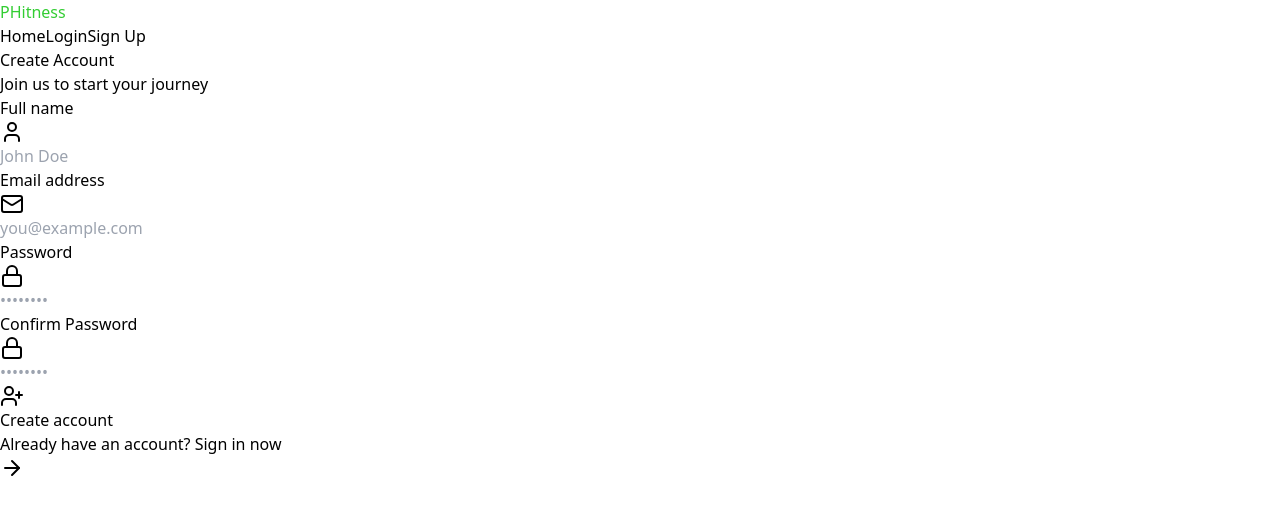
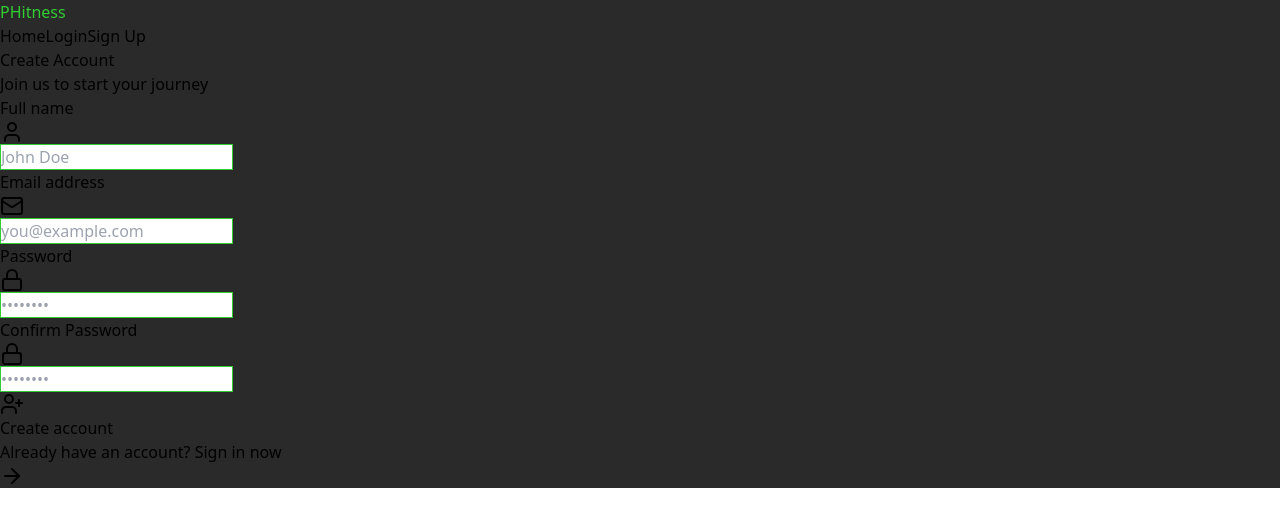
Before and after one commit to EvanHarlan/PHitness, a React (Vite) app in the folder frontend/: page /signup in a window 1280 px wide. Shown: the top 526 px of the page. Built offline with nearby package versions, Linux system fonts and the light colour scheme; no server answers.

Commit message:
Touched up color scheme

```diff
--- a/frontend/package.json
+++ b/frontend/package.json
@@ -33,6 +33,6 @@
     "globals": "^15.15.0",
     "postcss": "^8.5.3",
     "tailwindcss": "^3.4.17",
-    "vite": "^6.2.0"
+    "vite": "^6.2.1"
   }
 }
--- a/frontend/src/components/LoadingSpinner.jsx
+++ b/frontend/src/components/LoadingSpinner.jsx
@@ -1,9 +1,10 @@
 const LoadingSpinner = () => {
 	return (
-		<div className='flex items-center justify-center min-h-screen bg-gray-900'>
+		<div className='flex items-center justify-center min-h-screen bg-gray-900'
+		>
 			<div className='relative'>
-				<div className='w-20 h-20 border-red-200 border-2 rounded-full' />
-				<div className='w-20 h-20 border-red-500 border-t-2 animate-spin rounded-full absolute left-0 top-0' />
+				<div className='w-20 h-20 border-green-200 border-2 rounded-full' />
+				<div className='w-20 h-20 border-green-500 border-t-2 animate-spin rounded-full absolute left-0 top-0' />
 				<div className='sr-only'>Loading</div>
 			</div>
 		</div>
--- a/frontend/src/components/NavBar.jsx
+++ b/frontend/src/components/NavBar.jsx
@@ -6,7 +6,10 @@ function Navbar() {
   const { user, logout } = useUserStore();
 
   return (
-    <nav className="bg-gray-800 text-white shadow-md">
+    <nav className=" text-white shadow-md"
+    style={{
+      backgroundColor: COLORS.MEDIUM_GRAY,
+      }}>
       <div className="container mx-auto px-4 py-3 flex justify-between items-center">
         <Link to="/" className="text-xl font-bold" style={{ color: COLORS.NEON_GREEN }}>
           PHitness
--- a/frontend/src/pages/LoginPage.jsx
+++ b/frontend/src/pages/LoginPage.jsx
@@ -1,3 +1,4 @@
+import { COLORS } from '../lib/constants';
 import { useState } from "react";
 import { Link } from "react-router-dom";
 import { LogIn, Mail, Lock, ArrowRight, Loader } from "lucide-react";
@@ -16,10 +17,14 @@ const LoginPage = () => {
   return (
     <div className="min-h-screen bg-[#0a0a0a]/90 flex items-center justify-center p-4">
       <div className="w-full max-w-md">
-        <div className="bg-[#0a0a0a]/90 rounded-2xl shadow-xl overflow-hidden border border-red-800">
+        <div className="bg-[#0a0a0a]/90 rounded-2xl shadow-xl overflow-hidden"
+        style={{
+          backgroundColor: COLORS.MEDIUM_GRAY,
+        }}>
           {/* Header Section */}
-          <div className="bg-gradient-to-r from-red-600 to-red-700 px-8 py-12">
-            <h2 className="text-3xl font-bold text-white text-center">
+          <div className="bg-gradient-to-r from-green-600 to-gray-700 px-8 py-12">
+            <h2 className="text-3xl font-bold text-white text-center"
+            >
               Welcome Back
             </h2>
             <p className="text-red-200 text-center mt-2">
@@ -44,11 +49,16 @@ const LoginPage = () => {
                     required
                     value={email}
                     onChange={(e) => setEmail(e.target.value)}
-                    className="block w-full pl-10 px-3 py-3 border border-red-600 rounded-xl
+                    className="block w-full pl-10 px-3 py-3 rounded-xl
                     bg-[#0a0a0a]/90 text-gray-100 placeholder-gray-400
-                    focus:outline-none focus:ring-2 focus:ring-red-500
+                    focus:outline-none
                     focus:border-transparent transition duration-200"
                     placeholder="you@example.com"
+                    style={{
+
+                      borderColor: COLORS.NEON_GREEN,
+                      borderWidth: '1px'
+                    }}
                   />
                 </div>
               </div>
@@ -67,11 +77,16 @@ const LoginPage = () => {
                     required
                     value={password}
                     onChange={(e) => setPassword(e.target.value)}
-                    className="block w-full pl-10 px-3 py-3 border border-red-600 rounded-xl
+                    className="block w-full pl-10 px-3 py-3 border border-gray-600 rounded-xl
                     bg-[#0a0a0a]/90 text-gray-100 placeholder-gray-400
-                    focus:outline-none focus:ring-2 focus:ring-red-500
+                    focus:outline-none focus:ring-2 focus:ring-gray-500
                     focus:border-transparent transition duration-200"
                     placeholder="••••••••"
+                    style={{
+
+                      borderColor: COLORS.NEON_GREEN,
+                      borderWidth: '1px'
+                    }}
                   />
                 </div>
               </div>
@@ -80,10 +95,13 @@ const LoginPage = () => {
                 type="submit"
                 disabled={loading}
                 className="w-full py-3 px-4 flex justify-center items-center bg-gradient-to-r
-                from-red-600 to-red-700 hover:from-red-700 hover:to-red-800
+                from-green-600 to-gray-700 hover:from-green-700 hover:to-gray-800
                 text-white text-sm font-semibold rounded-xl shadow-lg hover:shadow-xl
                 transition duration-200 disabled:opacity-50"
-              >
+                style={{
+                  backgroundColor: COLORS.DARK_GRAY,
+
+                }}>
                 {loading ? (
                   <>
                     <Loader className="mr-2 h-5 w-5 animate-spin" />
@@ -103,9 +121,11 @@ const LoginPage = () => {
                 Don't have an account?{" "}
                 <Link
                   to="/signup"
-                  className="font-medium text-red-400 hover:text-red-300
+                  className="font-medium text-gray-400 hover:text-green-300
                   inline-flex items-center transition duration-200"
-                >
+                  style={{
+                    backgroundColor: COLORS.MEDIUM_GRAY,
+                  }}>
                   Create one now
                   <ArrowRight className="ml-1 h-4 w-4" />
                 </Link>
--- a/frontend/src/pages/SignupPage.jsx
+++ b/frontend/src/pages/SignupPage.jsx
@@ -1,3 +1,4 @@
+import { COLORS } from '../lib/constants';
 import { useState } from "react";
 import { Link } from "react-router-dom";
 import { UserPlus, Mail, Lock, User, ArrowRight, Loader } from "lucide-react";
@@ -22,9 +23,13 @@ const SignUpPage = () => {
   return (
     <div className="min-h-screen bg-[#0a0a0a]/90 flex items-center justify-center p-4">
       <div className="w-full max-w-md">
-        <div className="bg-[#0a0a0a]/90 rounded-2xl shadow-xl overflow-hidden border border-red-800">
+        <div className="bg-[#0a0a0a]/90 rounded-2xl shadow-xl overflow-hidden "
+        style={{
+          backgroundColor: COLORS.MEDIUM_GRAY,
+        }}>
+
           {/* Header Section */}
-          <div className="bg-gradient-to-r from-red-600 to-red-700 px-8 py-12">
+          <div className="bg-gradient-to-r from-green-600 to-gray-700 px-8 py-12">
             <motion.div
               initial={{ opacity: 0, y: -20 }}
               animate={{ opacity: 1, y: 0 }}
@@ -60,12 +65,16 @@ const SignUpPage = () => {
                       required
                       value={formData.name}
                       onChange={(e) => setFormData({ ...formData, name: e.target.value })}
-                      className="block w-full pl-10 px-3 py-3 border border-red-600 rounded-xl
+                      className="block w-full pl-10 px-3 py-3 rounded-xl
                       bg-[#0a0a0a]/90 text-gray-100 placeholder-gray-400
-                      focus:outline-none focus:ring-2 focus:ring-red-500 focus:border-transparent
+                      focus:outline-none focus:border-transparent
                       transition duration-200"
                       placeholder="John Doe"
-                    />
+                      style={{
+
+                        borderColor: COLORS.NEON_GREEN,
+                        borderWidth: '1px'
+                      }}/>
                   </div>
                 </div>
 
@@ -83,12 +92,16 @@ const SignUpPage = () => {
                       required
                       value={formData.email}
                       onChange={(e) => setFormData({ ...formData, email: e.target.value })}
-                      className="block w-full pl-10 px-3 py-3 border border-red-600 rounded-xl
+                      className="block w-full pl-10 px-3 py-3 rounded-xl
                       bg-[#0a0a0a]/90 text-gray-100 placeholder-gray-400
-                      focus:outline-none focus:ring-2 focus:ring-red-500 focus:border-transparent
+                      focus:outline-none focus:border-transparent
                       transition duration-200"
                       placeholder="you@example.com"
-                    />
+                      style={{
+
+                        borderColor: COLORS.NEON_GREEN,
+                        borderWidth: '1px'
+                      }}/>
                   </div>
                 </div>
 
@@ -106,12 +119,16 @@ const SignUpPage = () => {
                       required
                       value={formData.password}
                       onChange={(e) => setFormData({ ...formData, password: e.target.value })}
-                      className="block w-full pl-10 px-3 py-3 border border-red-600 rounded-xl
+                      className="block w-full pl-10 px-3 py-3 rounded-xl
                       bg-[#0a0a0a]/90 text-gray-100 placeholder-gray-400
                       focus:outline-none focus:ring-2 focus:ring-red-500 focus:border-transparent
                       transition duration-200"
                       placeholder="••••••••"
-                    />
+                      style={{
+
+                        borderColor: COLORS.NEON_GREEN,
+                        borderWidth: '1px'
+                      }}/>
                   </div>
                 </div>
 
@@ -131,11 +148,16 @@ const SignUpPage = () => {
                       onChange={(e) =>
                         setFormData({ ...formData, confirmPassword: e.target.value })
                       }
-                      className="block w-full pl-10 px-3 py-3 border border-red-600 rounded-xl
+                      className="block w-full pl-10 px-3 py-3  rounded-xl
                       bg-[#0a0a0a]/90 text-gray-100 placeholder-gray-400
-                      focus:outline-none focus:ring-2 focus:ring-red-500 focus:border-transparent
+                      focus:outline-none focus:ring-2
                       transition duration-200"
                       placeholder="••••••••"
+                      style={{
+
+                        borderColor: COLORS.NEON_GREEN,
+                        borderWidth: '1px'
+                      }}
                     />
                   </div>
                 </div>
@@ -144,10 +166,10 @@ const SignUpPage = () => {
                   type="submit"
                   disabled={loading}
                   className="w-full py-3 px-4 flex justify-center items-center bg-gradient-to-r
-                  from-red-600 to-red-700 hover:from-red-700 hover:to-red-800
+                  from-green-600 to-gray-700 hover:from-green-700 hover:to-gray-800
                   text-white text-sm font-semibold rounded-xl shadow-lg hover:shadow-xl
                   transition duration-200 disabled:opacity-50"
-                >
+                  >
                   {loading ? (
                     <>
                       <Loader className="mr-2 h-5 w-5 animate-spin" />
@@ -167,8 +189,8 @@ const SignUpPage = () => {
                   Already have an account?{" "}
                   <Link
                     to="/login"
-                    className="font-medium text-red-400 hover:text-red-300 inline-flex items-center transition duration-200"
-                  >
+                    className="font-medium hover:text-green-300 inline-flex items-center transition duration-200"
+                    >
                     Sign in now
                     <ArrowRight className="ml-1 h-4 w-4" />
                   </Link>
--- a/package.json
+++ b/package.json
@@ -19,7 +19,7 @@
     "express": "^4.21.2",
     "ioredis": "^5.5.0",
     "jsonwebtoken": "^9.0.2",
-    "mongoose": "^8.10.2",
+    "mongoose": "^8.12.1",
     "phitness": "file:"
   },
   "devDependencies": {
```
Also changed, not shown: 2 other files (tests, documents, lock files or other folders).
